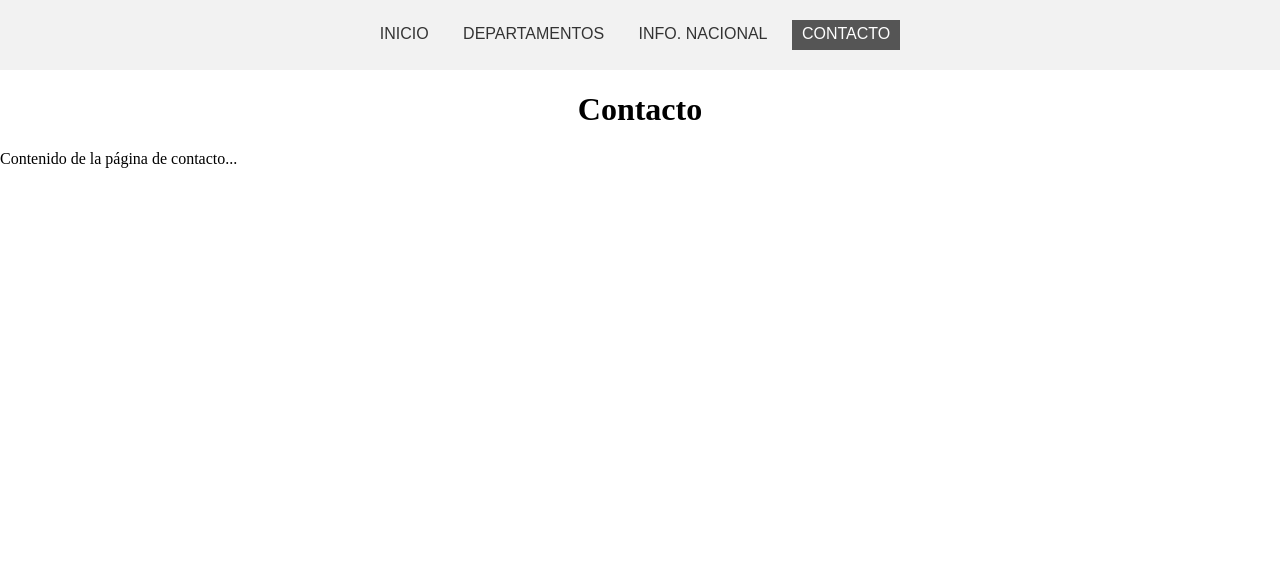
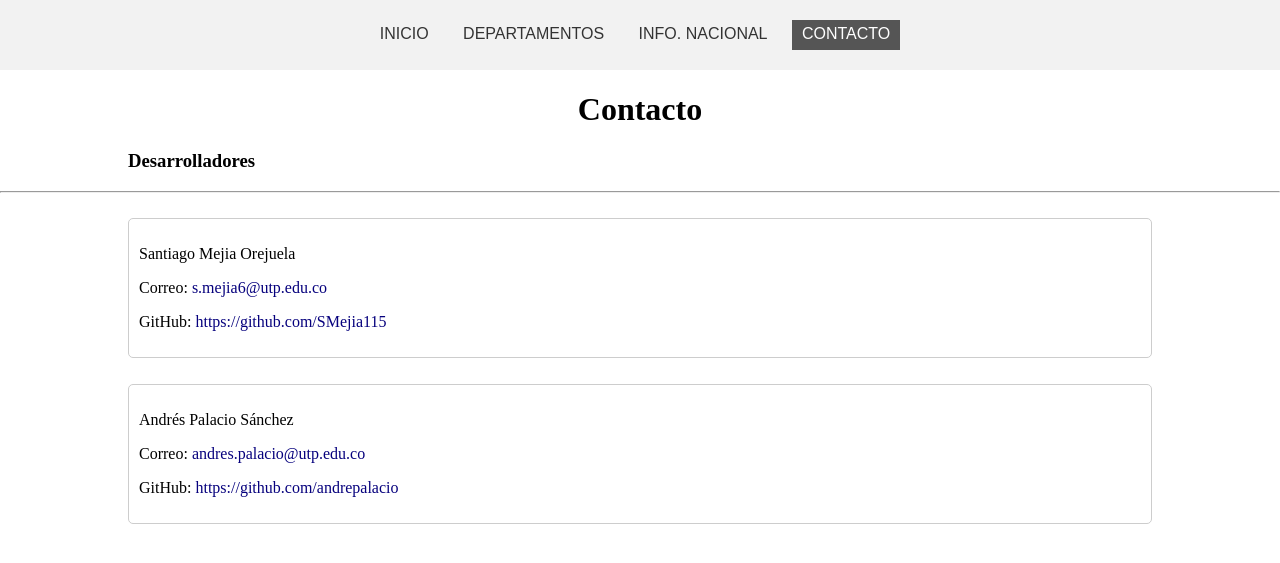
Before and after one commit to SMejia115/EDUCATION_DATA_PROJECT, a PHP site: page /contacto.html in a window 1280 px wide. Shown: the top 563 px of the page. Run offline with PHP 8.4, Linux system fonts and the light colour scheme.

Commit message:
funtional update

```diff
--- a/contacto.html
+++ b/contacto.html
@@ -1,16 +1,37 @@
 <!DOCTYPE html>
-<html>
+<html lang="es">
 <head>
-    <title>Mi Página Web - Contacto</title>
+    <meta charset="utf-8">
+    <meta name="viewport" content="width=device-width, initial-scale=1">
+    <title>Contacto</title>
     <link rel="stylesheet" href="styles.css">
+    <style>
+        .dev_cont {
+            margin-left: 10%;
+            margin-right: 10%;
+            margin-top: 2%;
+            margin-bottom: 2%;
+            border: 1px solid rgb(205, 205, 205);
+            border-radius: 5px;
+            padding: 10px;
+        }
+        .dev_cont a {
+            color: rgb(6, 0, 125);
+            text-decoration: none;
+
+        }
+        .dev_cont a:hover {
+            color: rgb(1, 69, 172);
+        }
+    </style>
 </head>
 <body>
     <header>
         <nav>
             <ul>
-                <li><a href="index.html">INICIO</a></li>
+                <li><a href="index.php">INICIO</a></li>
                 <li><a href="departamentos.html">DEPARTAMENTOS</a></li>
-                <li><a href="info_nacional.html">INFO. NACIONAL</a></li>
+                <li><a href="info_nacional.php">INFO. NACIONAL</a></li>
                 <li><a href="contacto.html" class="active">CONTACTO</a></li>
             </ul>
         </nav>
@@ -18,6 +39,24 @@
 
     <!-- Resto del contenido de la página -->
     <h1>Contacto</h1>
-    <p>Contenido de la página de contacto...</p>
+    <h3 style="margin-left: 10%;">Desarrolladores</h3>
+    <hr>
+    <div class="dev_cont">
+        <p>Santiago Mejia Orejuela</p>
+        <p>Correo:
+            <a href="mailto:s.mejia6@utp.edu.co">s.mejia6@utp.edu.co</a>
+        </p>
+        <p>GitHub:
+            <a href="https://github.com/SMejia115">https://github.com/SMejia115</a>
+        </p>
+    </div>
+    <div class="dev_cont">
+        <p>Andrés Palacio Sánchez</p>
+        <p>Correo:
+            <a href="mailto:andres.palacio@utp.edu.co">andres.palacio@utp.edu.co</a>
+        </p>
+        <p>GitHub:
+            <a href="https://github.com/andrepalacio">https://github.com/andrepalacio</a>
+    </div>
 </body>
 </html>
--- a/info_nacional.php
+++ b/info_nacional.php
@@ -4,7 +4,7 @@
     <meta charset="UTF-8">
     <meta http-equiv="X-UA-Compatible" content="IE=edge">
     <meta name="viewport" content="width=device-width, initial-scale=1.0">
-    <title>Datos Estadisticos</title>
+    <title>Datos Nacionales</title>
     <link rel="stylesheet" type="text/css" href="styles.css">
     <style>
         #columnchart_material, #chart_div, #curve_chart{
```
